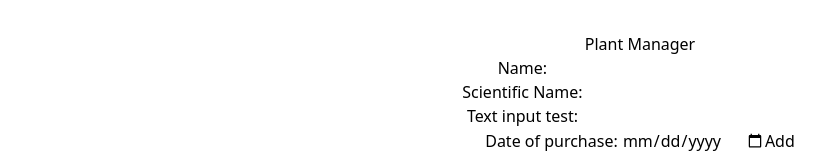
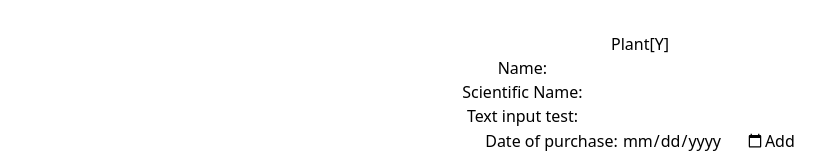
Before and after one commit to tomlajtos/planty, a React (Vite) app: page / in a window 1280 px wide. Shown: the top 158 px of the page, without its empty margins (0-825 px from the left). Built offline with nearby package versions, Linux system fonts and the light colour scheme.

Commit message:
Rename the application to Plant[y]

```diff
--- a/index.html
+++ b/index.html
@@ -4,7 +4,7 @@
     <meta charset="UTF-8" />
     <!-- <link rel="icon" type="image/svg+xml" href="/vite.svg" /> -->
     <meta name="viewport" content="width=device-width, initial-scale=1.0" />
-    <title>Plant Manager</title>
+    <title>Plant[y]</title>
   </head>
   <body>
     <div id="root"></div>
--- a/package.json
+++ b/package.json
@@ -1,5 +1,5 @@
 {
-  "name": "plant-manager",
+  "name": "Plant[y]",
   "private": true,
   "version": "0.0.0",
   "type": "module",
--- a/src/App.jsx
+++ b/src/App.jsx
@@ -12,7 +12,7 @@ function App() {
 
   return (
     <div className="App">
-      <h1 className="text-3xl font-bold mb-4">Plant Manager</h1>
+      <h1 className="text-3xl font-bold mb-4">Plant[Y]</h1>
       <PlantForm submitFn={(e) => {
         e.preventDefault();
         console.log("form submitted")
```
